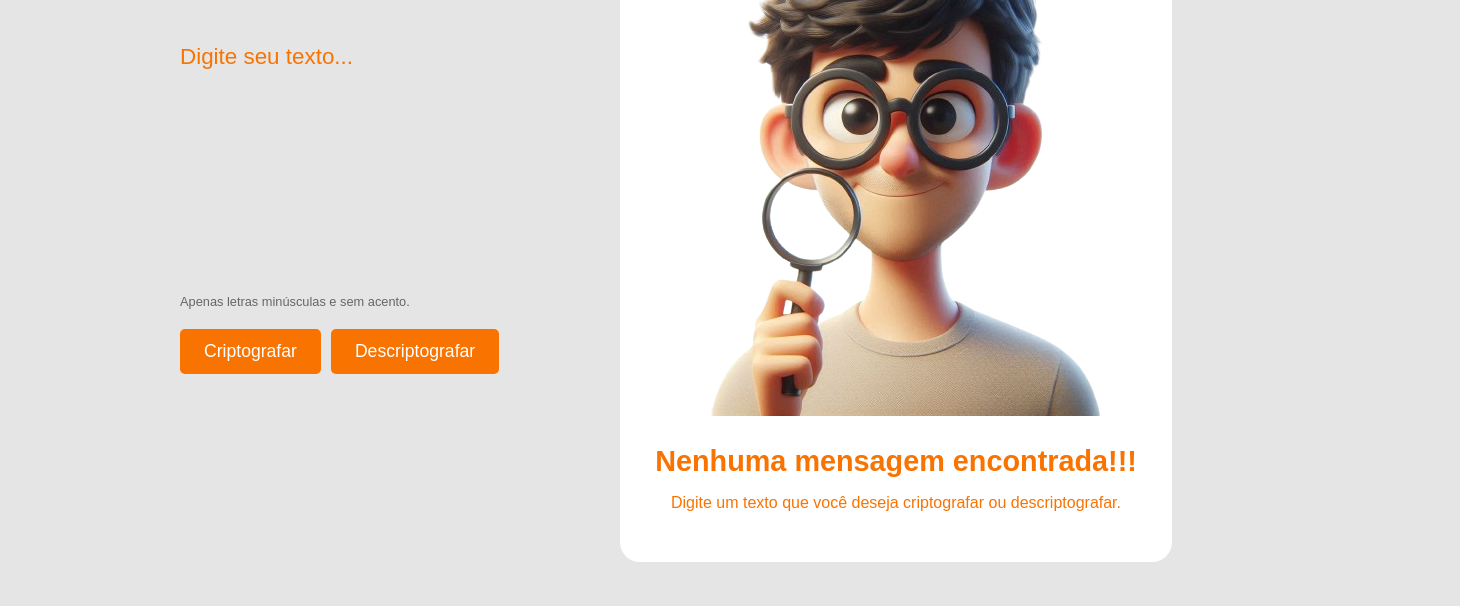
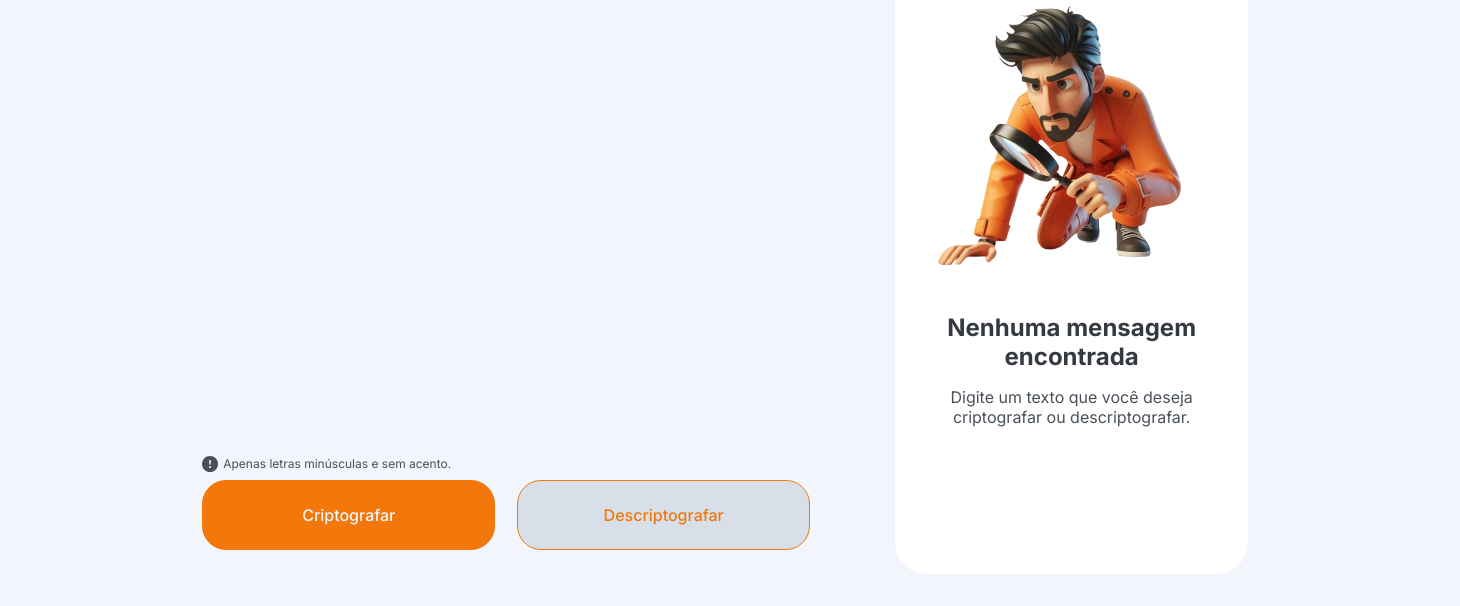
Before and after one commit to CarlosLuis7/codifica-o-de-texto, a plain HTML site: page index.html in a window 1280 px wide. Shown: the part 194-800 px from the top of the page, 1460 px wide, since content can reach past the window. Drawn offline with Linux system fonts and the light colour scheme.

Commit message:
Add files via upload

```diff
--- a/app.js
+++ b/app.js
@@ -1,54 +1,76 @@
+// Função para Criptogarfar o texto
 function criptografar() {
-    let inputText = document.getElementById('inputText').value;
-    let messageImg = document.getElementById('message-img');
-    let messageTitle = document.getElementById('message-title');
-    let messageText = document.getElementById('message-text');
-    let copyButton = document.getElementById('copy-button');
+    const textarea = document.querySelector('#corpo__entrada__texto');
+    let texto = textarea.value;
 
-    if (inputText.trim() === "") {
-        // Se o campo estiver vazio, mostrar a imagem(avata.png) e a mensagem padrão
-        messageImg.style.display = 'block';
-        messageTitle.textContent = "Nenhuma mensagem encontrada";
-        messageText.textContent = "Digite um texto que você deseja criptografar ou descriptografar.";
-        copyButton.style.display = 'none';
-    } else {
-        // Mostrar a mensagem criptografada
-        let encryptedText = inputText.split('').map(char => String.fromCharCode(char.charCodeAt(0) + 3)).join('');
-        messageImg.style.display = 'none';
-        messageTitle.textContent = "Mensagem Criptografada";
-        messageText.textContent = encryptedText;
-        copyButton.style.display = 'block';
+    if (!texto.match(/^[a-z\s]*$/) || texto === "") {
+        alert("Apenas letras minúsculas e sem acento são permitidas.");
+        return;
     }
+
+    let textoCriptografado = texto
+        .replace(/e/g, "enter")
+        .replace(/i/g, "imes")
+        .replace(/a/g, "ai")
+        .replace(/o/g, "ober")
+        .replace(/u/g, "ufat");
+
+    mostrarResultado(textoCriptografado);
 }
 
+// Função para Descriptogarfar o texto
 function descriptografar() {
-    let inputText = document.getElementById('inputText').value;
-    let messageImg = document.getElementById('message-img');
-    let messageTitle = document.getElementById('message-title');
-    let messageText = document.getElementById('message-text');
-    let copyButton = document.getElementById('copy-button');
+    const textarea = document.querySelector('#corpo__entrada__texto');
+    let textoCriptografado = textarea.value;
 
-    if (inputText.trim() === "") {
-        // Se o campo estiver vazio, mostrar a imagem(avata.png) e a mensagem padrão
-        messageImg.style.display = 'block';
-        messageTitle.textContent = "Nenhuma mensagem encontrada";
-        messageText.textContent = "Digite um texto que você deseja criptografar ou descriptografar.";
-        copyButton.style.display = 'none';
-    } else {
-        // Mostrar a mensagem descriptografada
-        let decryptedText = inputText.split('').map(char => String.fromCharCode(char.charCodeAt(0) - 3)).join('');
-        messageImg.style.display = 'none';
-        messageTitle.textContent = "Mensagem Descriptografada";
-        messageText.textContent = decryptedText;
-        copyButton.style.display = 'block';
+    if (!textoCriptografado.match(/^[a-z\s]*$/) || textoCriptografado === "") {
+        alert("Apenas letras minúsculas e sem acento são permitidas.");
+        return;
     }
+
+    let textoOriginal = textoCriptografado
+        .replace(/enter/g, "e")
+        .replace(/imes/g, "i")
+        .replace(/ai/g, "a")
+        .replace(/ober/g, "o")
+        .replace(/ufat/g, "u");
+
+    mostrarResultado(textoOriginal);
 }
 
-function copiarTexto() {
-    let messageText = document.getElementById('message-text').textContent;
-    let inputText = document.getElementById('inputText');
+// Função que exibe o resutado tanmto da Criptografia como da Descriptografa
+function mostrarResultado(texto) {
+    document.querySelector('#corpo__saida__sem').classList.add('hidden');
+    document.querySelector('#corpo__saida__sem__imagem').classList.add('hidden');
+    document.querySelector('#corpo__saida__sem__mensagem').classList.add('hidden');
+    document.querySelector('#corpo__saida__sem__mensagem__encontrada').classList.add('hidden');
+    document.querySelector('#corpo__saida__sem__mensagem__texto').classList.add('hidden');
 
-    inputText.value = messageText;
-    inputText.select();
-    document.execCommand("copy");
+    const outputControl = document.querySelector('#corpo__saida__controle');
+    const result = document.querySelector('#corpo__saida__controle__resultado');
+    const copyButton = document.querySelector('#corpo__saida__controle__botao__copiar');
+
+    result.textContent = texto;
+    result.classList.remove('hidden');
+    copyButton.classList.remove('hidden');
 }
+
+// Função do botão coipar
+function copiar() {
+    const result = document.querySelector('#corpo__saida__controle__resultado');
+    navigator.clipboard.writeText(result.textContent).then(() => {
+
+        document.querySelector('#corpo__entrada__texto').value = '';
+        result.textContent = '';
+        result.classList.add('hidden');
+        document.querySelector('#corpo__saida__controle__botao__copiar').classList.add('hidden');
+
+        document.querySelector('#corpo__saida__sem').classList.remove('hidden');
+        document.querySelector('#corpo__saida__sem__imagem').classList.remove('hidden');
+        document.querySelector('#corpo__saida__sem__mensagem').classList.remove('hidden');
+        document.querySelector('#corpo__saida__sem__mensagem__encontrada').classList.remove('hidden');
+        document.querySelector('#corpo__saida__sem__mensagem__texto').classList.remove('hidden');
+    }, () => {
+        alert("Erro ao copiar o texto");
+    });
+}
--- a/index.html
+++ b/index.html
@@ -1,39 +1,46 @@
 <!DOCTYPE html>
-<html lang="pt-BR">
+<html lang="pt-br">
 <head>
     <meta charset="UTF-8">
     <meta name="viewport" content="width=device-width, initial-scale=1.0">
-    <title>Codificador de Texto Simples</title>
-    <link rel="stylesheet" href="styles.css">
+    <link rel="stylesheet" href="./styles/style.css">
+    <title>Decodificador</title>
 </head>
 <body>
-    <div class="container">
-        <header>
-            <img src="logo.png" alt="">
+
+    <main id="corpo">
+        <header id="header">
+            <img src="./assets/logo.png" alt="O logotipo da Alura ao lado o logotipo da One."/>
+
         </header>
-        <main>
-            <div class="content">
-                <div class="text-area">
-                    <label for="inputText">Digite seu texto...</label>
-                    <textarea id="inputText" rows="10"></textarea>
-                    <div class="info">Apenas letras minúsculas e sem acento.</div>
-                    <div class="buttons">
-                        <button onclick="criptografar()">Criptografar</button>
-                        <button onclick="descriptografar()">Descriptografar</button>
+        <section id="corpo__entrada">
+            <textarea id="corpo__entrada__texto" name="" placeholder="Digite seu texto..."></textarea>
+            <div id="corpo__entrada__controle">
+                <div id="corpo__entrada__controle__mester">
+                    <img src="./assets/exclamacao_icon.svg" alt="exclamação dentro de circulo."/>
+                    <p id="corpo__entrada__controle__mester__texto">Apenas letras minúsculas e sem acento.</p>
+                </div>
+                <div id="corpo__entrada__controle__botoes">
+                    <button onclick="criptografar()" id="corpo__entrada__controle__botao__encrypt">Criptografar</button>
+                    <button onclick="descriptografar()" id="corpo__entrada__controle__botao__decrypt">Descriptografar</button>
+                </div>
+            </div>
+        </section>
+        <section id="corpo__saida">
+            <div id="corpo__saida__controle">
+                <p id="corpo__saida__controle__resultado" class="hidden"></p>
+                <div id="corpo__saida__sem" class="">
+                    <img src="./assets/avatar.png" id="corpo__saida__sem__imagem" class="" alt="imagem de um ivestigar com um dos joelhos no chão, com uma lupa na mão olhando para frente."/>
+                    <div id="corpo__saida__sem__mensagem" class="">
+                        <p id="corpo__saida__sem__mensagem__encontrada" class="">Nenhuma mensagem encontrada</p>
+                        <p id="corpo__saida__sem__mensagem__texto" class="">Digite um texto que você deseja criptografar ou descriptografar.</p>
                     </div>
                 </div>
-                <div class="message-area">
-                    <div id="message-box" class="message-box">
-                        <img id="message-img" src="avatar.png" alt="Nenhuma mensagem encontrada">
-                        <p id="message-title" class="title">Nenhuma mensagem encontrada!!!</p>
-                        <p id="message-text">Digite um texto que você deseja criptografar ou descriptografar.</p>
-                        <button id="copy-button" style="display: none;" onclick="copiarTexto()">Copiar</button>
-                    </div>
-                </div>
+                <button onclick="copiar()" id="corpo__saida__controle__botao__copiar" class="hidden">Copiar</button>
             </div>
-        </main>
-    </div>
+        </section>
+    </main>
+    <script src="./app.js" defer></script>
 
-    <script src="app.js"></script>
 </body>
 </html>
--- /dev/null
+++ b/styles/style.css
@@ -0,0 +1,163 @@
+@import url('https://fonts.googleapis.com/css2?family=Inter:wght@100..900&display=swap');
+
+* {
+  margin: 0;
+  padding: 0;
+}
+
+body {
+  background-color: #F3F5FC;
+}
+
+#corpo {
+  height: 100vh;
+  padding: 2.5%;
+  display: flex;
+  box-sizing: border-box;
+  justify-content: space-between;
+}
+
+#header {
+  width: 7%;
+}
+
+#corpo__entrada {
+  width: 50%;
+  display: flex;
+  flex-direction: column;
+  justify-content: space-between;
+  margin: 8% 0 2% 0;
+  gap: 8px;
+}
+
+#corpo__entrada__texto {
+  height: 100%;
+  background-color: #F3F5FC;
+  color: #F2780C;
+  font-family: 'Inter', sans-serif;
+  font-size: 2rem;
+  font-weight: 500;
+  border: none;
+  outline: none;
+  resize: none;
+}
+
+#corpo__entrada__texto::placeholder {
+  color: #F2780C;
+}
+
+#corpo__entrada__controle {
+  display: flex;
+  flex-direction: column;
+  gap: 8px;
+}
+
+#corpo__entrada__controle__mester {
+  display: flex;
+  gap: 5px;
+}
+
+#corpo__entrada__controle__mester__texto {
+  color: #495057;
+  font-family: 'Inter', sans-serif;
+  font-size: 0.75rem;
+}
+
+#corpo__entrada__controle__botoes {
+  display: flex;
+  justify-content: space-between;
+}
+
+#corpo__entrada__controle__botao__encrypt {
+  width: 48.2%;
+  background-color: #F2780C;
+  color: #F3F5FC;
+}
+
+#corpo__entrada__controle__botao__decrypt {
+  width: 48.2%;
+  background-color: #D8DFE8;
+  color: #F2780C;
+}
+
+#corpo__saida {
+  background-color: #FFFFFF;
+  width: 29%;
+  border-radius: 32px;
+  display: flex;
+  justify-content: center;
+}
+
+/* Sem resultado*/
+
+#corpo__saida__sem {
+  height: 100%;
+  display: flex;
+  flex-direction: column;
+  justify-content: center;
+  align-items: center;
+  gap: 24px;
+}
+
+.corpo__saida__sem__imagem {
+  width: 84%;
+  height: 32%;
+}
+
+#corpo__saida__sem__mensagem {
+  display: flex;
+  flex-direction: column;
+  justify-content: center;
+  text-align: center;
+  gap: 16px;
+}
+
+#corpo__saida__sem__mensagem__encontrada {
+  color: #343A40;
+  font-family: 'Inter', sans-serif;
+  font-weight: bold;
+  font-size: 1.5rem;
+}
+
+#corpo__saida__sem__mensagem__texto {
+  color: #495057;
+  font-family: 'Inter', sans-serif;
+  font-weight: 400;
+  font-size: 1rem;
+}
+
+/*Com resultado*/
+
+#corpo__saida__controle {
+  width: 84%;
+  margin: 6.8% 0;
+  display: flex;
+  flex-direction: column;
+  justify-content:space-between;
+}
+
+#corpo__saida__controle__resultado {
+  color: #495057;
+  font-family: 'Inter', sans-serif;
+  font-weight: 500;
+  font-size: 24px;
+}
+
+#corpo__saida__controle__botao__copiar {
+  background-color: #FFFFFF;
+  color: #F2780C;
+}
+
+.hidden {
+  display: none;
+}
+
+
+button {
+  padding: 24px;
+  border-radius: 24px;
+  border: 1px solid #F2780C;
+  font-family: 'Inter', sans-serif;
+  font-weight: 500;
+  font-size: 1rem;
+}
```
Also changed, not shown: assets/avatar.png (added), assets/exclamacao_icon.svg (added), assets/logo.png (added).
